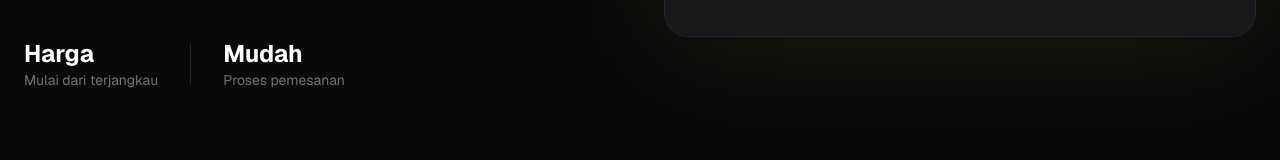
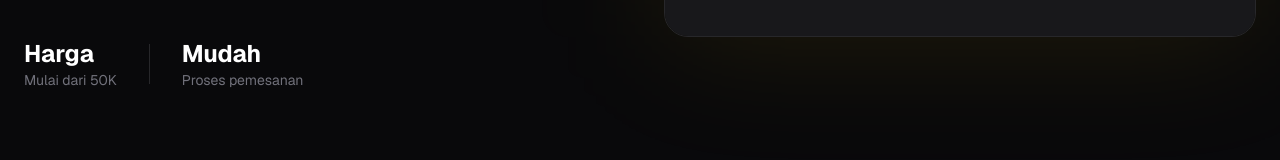
Before and after one commit to muhammadsamsul194512-ux/fire-camera, a Next.js app: page / in a window 1280 px wide. Shown: the part 610-770 px from the top of the page. Built offline with nearby package versions, Linux system fonts and the light colour scheme; no server answers; the database is empty.

Commit message:
Update harga mulai dari 50k

```diff
--- a/app/page.tsx
+++ b/app/page.tsx
@@ -51,7 +51,7 @@
             <div className="mt-10 flex items-center gap-8">
               <div>
                 <p className="text-2xl font-bold">Harga</p>
-                <p className="text-sm text-zinc-500">Mulai dari terjangkau</p>
+                <p className="text-sm text-zinc-500">Mulai dari 50K</p>
               </div>
               <div className="h-10 w-px bg-zinc-800" />
               <div>
```
